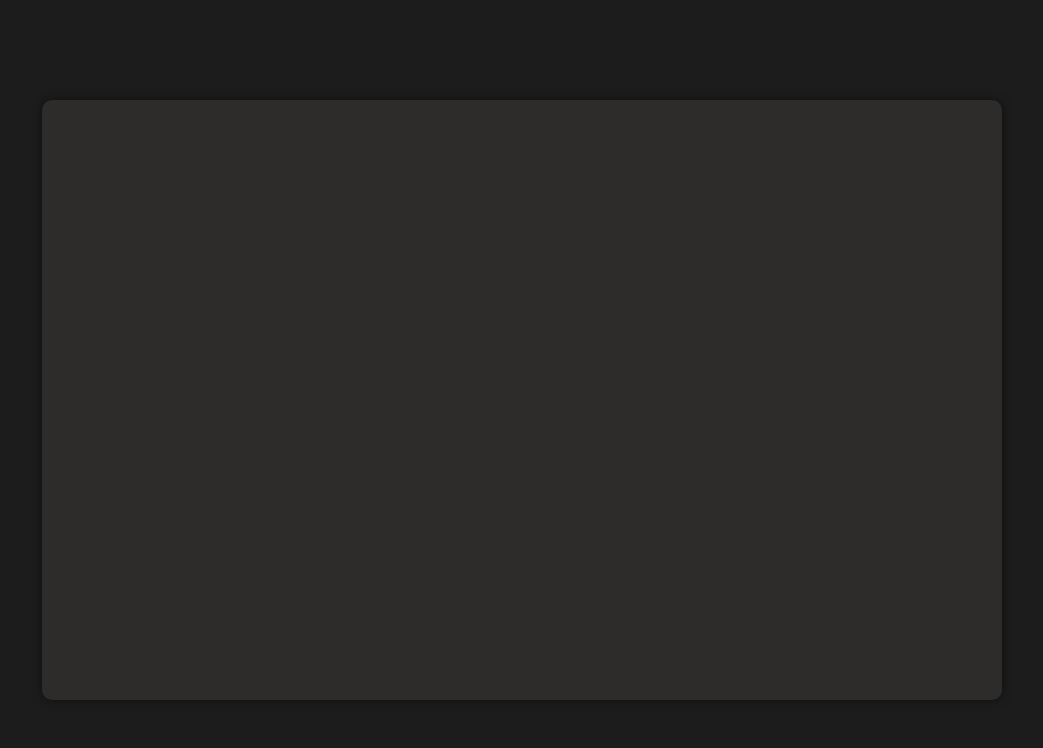
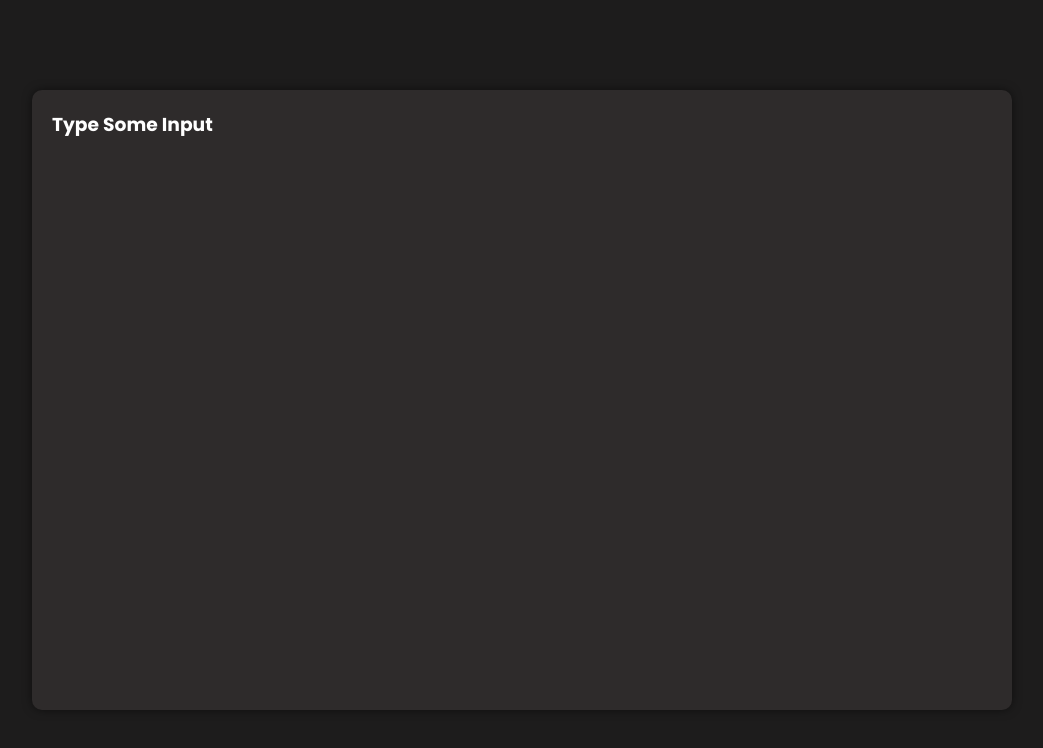
Before and after one commit to IzanamiiDevv/Terminal-Portfolio, a React (Vite) app: page / in a window 1280 px wide. Shown: the top 748 px of the page, without its empty margins (118-1161 px from the left). Built offline with nearby package versions, Linux system fonts and the light colour scheme.

Commit message:
update script

```diff
--- a/src/App.tsx
+++ b/src/App.tsx
@@ -1,13 +1,44 @@
-import React from "react";
+import React, { useState } from "react";
+import CommandLineInterFace from "./components/CLI";
+
+function App() {
+  const [elements, setElements] = useState<JSX.Element[]>([]);
+
+  function test(c: string) {
+    const runCommand = (cmd: string) => {
+      if (cmd.toLowerCase() == 'cls') {
+        setElements([]);
+        return;
+      }
+
+      if (cmd.toLowerCase() == 'new') {
+        setElements([...elements,(<>
+        <h1>New Element</h1>
+        <hr />
+        </>)]);
+        return;
+      }
 
 
-function App(){
+      //Unknown Command Fallout
+      setElements([...elements, (<p key={elements.length}>
+        <span className="error">Error:</span> <span className="high">'{c}'</span> is not recognized as an internal or external command.
+      </p>)]);
+    };
+
+    runCommand(c);
+  }
+
   return (
     <div>
       <div className="Terminal">
+        {elements.map((element) => {
+          return element;
+        })}
+        <CommandLineInterFace key={0} command={test} />
       </div>
     </div>
-  )
+  );
 }
 
 export default App;
--- a/src/assets/index.css
+++ b/src/assets/index.css
@@ -27,4 +27,15 @@ body {
   box-shadow: 0 0 10px rgba(0, 0, 0, 0.5);
   border-radius: 10px;
   background-color: #2e2b2b;
+  padding: 20px 0px 0px 20px;
 }
+
+.error {
+  color: red;
+  font-weight: 500;
+}
+
+.high {
+  color: white;
+  font-weight: 250;
+}
--- /dev/null
+++ b/src/components/CLI.css
@@ -0,0 +1,8 @@
+.cli input[type="text"] {
+    border:none;
+    outline: none;
+    background-color: transparent;
+    caret-color: white;
+    color: white;
+    font-size: 1rem;
+}
--- a/src/components/CLI.tsx
+++ b/src/components/CLI.tsx
@@ -0,0 +1,21 @@
+import React,{ useState } from "react";
+import './CLI.css';
+
+function CommandLineInterFace(props:any){
+    const [input , setInput] = useState('')
+    return (
+        <div className="cli">
+            <h3>Type Some Input</h3>
+            <input type="text" onChange={(e)=>{
+                setInput(e.target.value);
+            }} onKeyDown={(e)=>{
+                if(e.key.toLowerCase() == 'enter'){
+                    props.command(input);
+                    setInput('');
+                }
+            }} value={input}/>
+        </div>
+    )
+}
+
+export default CommandLineInterFace;
```
